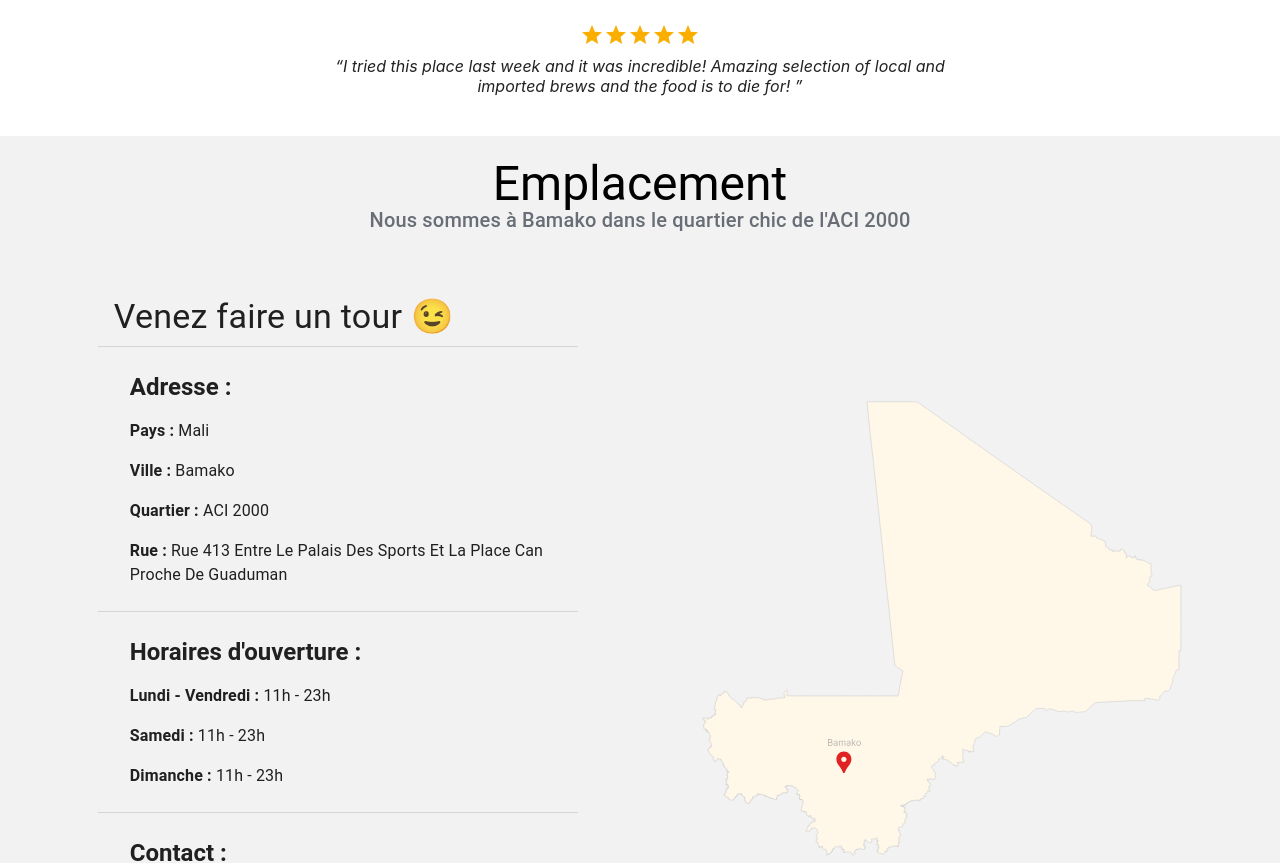
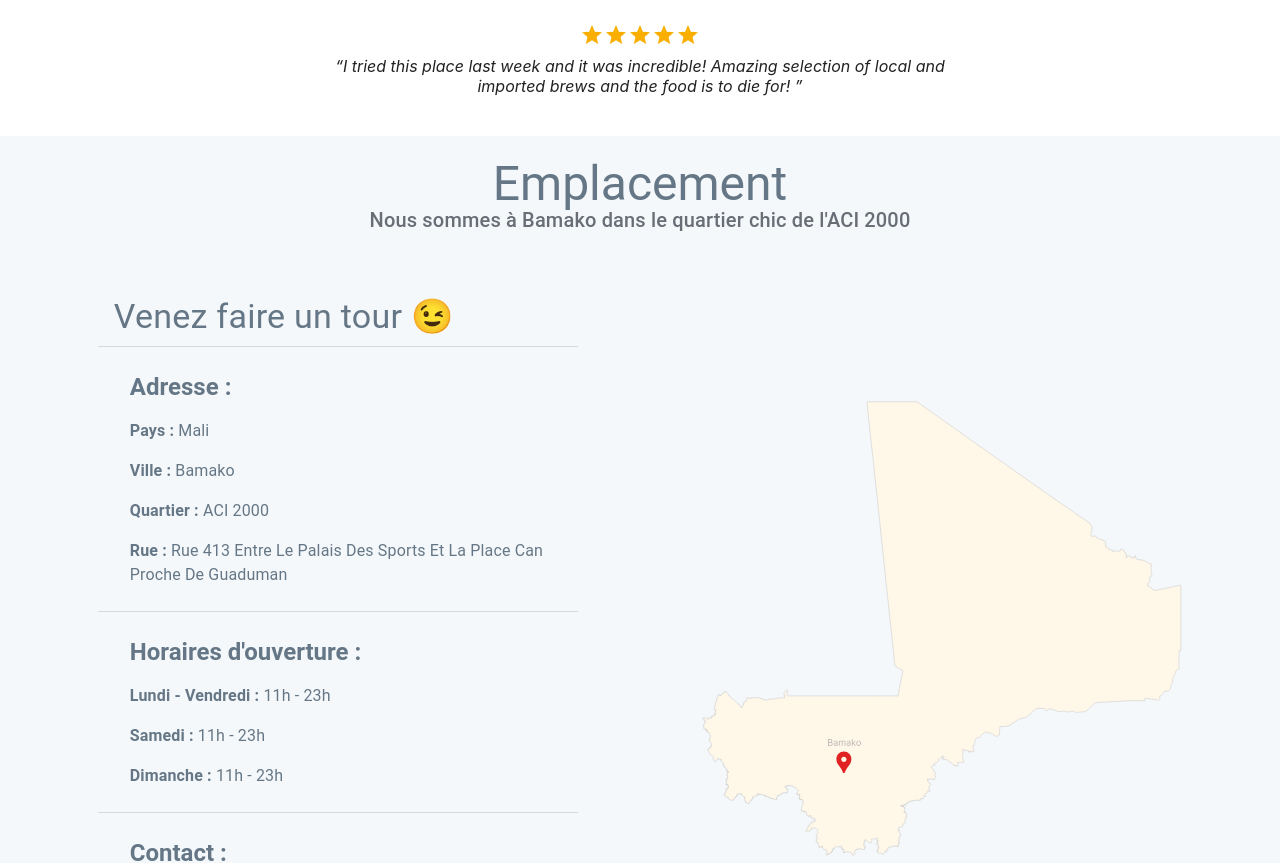
Before and after one commit to mamadou-niakate/feelfresh, a React (Create React App) app: page / in a window 1280 px wide. Shown: the part 2480-3343 px from the top of the page. Built offline with nearby package versions, Linux system fonts and the light colour scheme.

Commit message:
setting twitter card 2/3

```diff
--- a/src/Location/Location.js
+++ b/src/Location/Location.js
@@ -7,16 +7,15 @@ import SectionSubtitle from '../shared/SectionSubtitle';
 
 const useStyles = makeStyles({
     root: {
-        backgroundColor: '#F2F2F2',
+        // backgroundColor: '#F2F2F2',
+        backgroundColor: '#F5F8FA',
+        color: '#657786',
     },
    location: {
         height: '100%',
     },
     locationTitleContainer: {
         padding: 20
-    },
-    locationTitle: {
-        color: '#686D76',
     },
     map: {
         width: '90%',
--- a/src/Location/LocationDetails.js
+++ b/src/Location/LocationDetails.js
@@ -12,7 +12,8 @@ export const LocationDetails = () => {
         margin:'auto',
         alignSelf: 'center',
         borderRadius: 20,
-        backgroundColor: 'transparent'
+        backgroundColor: 'transparent',
+        color: '#657786'
       }}
     >
         <List>
```
